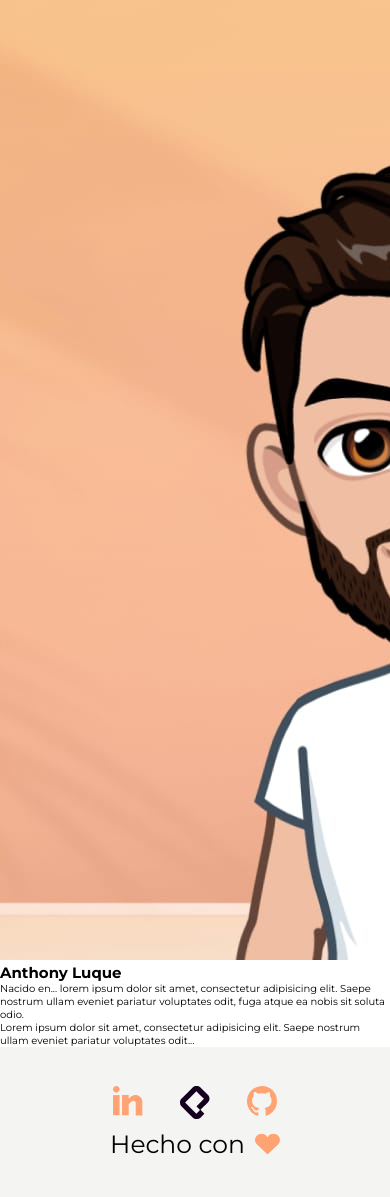
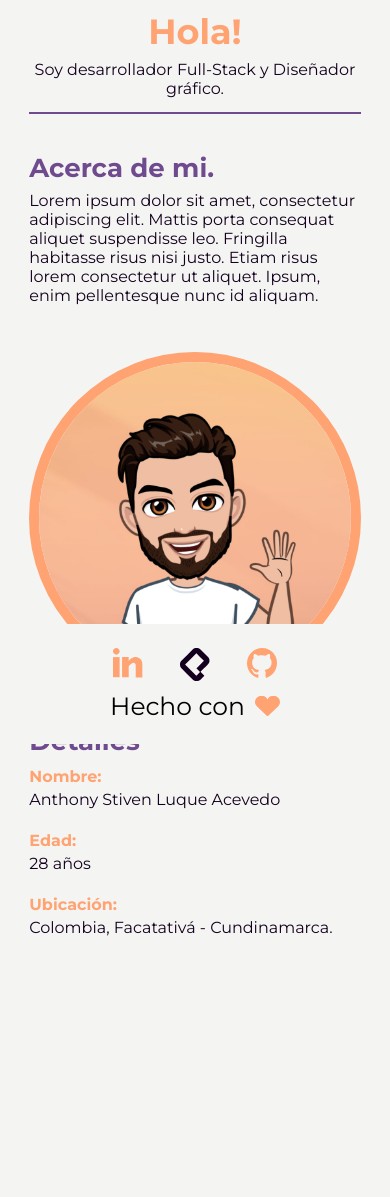
Before and after one commit to TonyLuque/udemy_web_personal, a Django app: page /about-me/ in a window 390 px wide; the page is wider, and only the part inside the window is pictured. Shown: the part 100-1297 px from the top of that part. After the commit the page ends 1036 px from the top of that part, so only its background shows below. Run offline with Django 3.2, Linux system fonts and the light colour scheme.

Commit message:
[ADD] finished about-me's mobile version

```diff
--- a/core/static/core/css/about-me.css
+++ b/core/static/core/css/about-me.css
@@ -1,3 +1,5 @@
+/* Sobreescribiendo los estilos de base para el header y el footer*/
+
 header {
     background-color: var(--white);
 }
@@ -18,3 +20,62 @@ footer {
     color: var(--purpure);
     font-weight: medium;
 }
+
+/* Aca inician los estilos del block content */
+main {
+    display: flex;
+    flex-direction: column;
+    align-items: center;
+    width: 100vw;
+    height: auto;
+    padding-top: 1rem;
+    padding-bottom: 130px;
+    background-color: var(--white);
+}
+
+.main__principal, .main__about_me{
+    width: 85vw;
+    max-width: 1295px;
+}
+
+.main__principal {
+    text-align: center;
+    border-bottom: 2px solid var(--violet);
+}
+
+.main__principal h2 {
+    font-weight: bold;
+    font-size: 3.5rem;
+    color: var(--orange);
+}
+
+.main__about_me article h2 {
+    font-size: 2.6rem;
+    font-weight: bold;
+    color: var(--violet);
+    margin-top: 3.8rem;
+}
+
+.main__about_me div {
+    margin-top: 4.7rem;
+}
+
+.main__about_me div img {
+    width: 100%;
+    height: 100%;
+    border-radius: 100%;
+    border: 1rem solid var(--orange);
+}
+
+.main__about_me article p b {
+    font-weight: bold;
+    color: var(--orange);
+    line-height: 2.6rem;
+}
+
+main p {
+    font-size: 1.6rem;
+    color: var(--black_violet);
+    margin-top: .7rem;
+    margin-bottom: 1.4rem;
+}
--- a/core/static/core/css/estilos.css
+++ b/core/static/core/css/estilos.css
@@ -82,9 +82,11 @@ footer {
     flex-direction: column;
     justify-content: center;
     align-items: center;
-    height: 150px;
+    height: 12rem;
     width: 100%;
     background-color: var(--violet);
+    position: fixed;
+    bottom: 0;
 }
 
 .footer__icons {
--- a/core/templates/core/about-me.html
+++ b/core/templates/core/about-me.html
@@ -9,14 +9,28 @@
 
 {% block content %}
 
-<div>
-    <div>
-        <img src="{% static 'core/img/avatar.jpg' %}" alt="">
-    </div>
-    <div >
-        <h2 >Anthony Luque</h2>
-        <p>Nacido en... lorem ipsum dolor sit amet, consectetur adipisicing elit. Saepe nostrum ullam eveniet pariatur voluptates odit, fuga atque ea nobis sit soluta odio.</p>
-        <p>Lorem ipsum dolor sit amet, consectetur adipisicing elit. Saepe nostrum ullam eveniet pariatur voluptates odit...</p>
-    </div>
-</div>
+<main>
+    <section class="main__principal">
+        <h2>Hola!</h2>
+        <p>Soy desarrollador Full-Stack y Diseñador gráfico.</p>
+    </section>
+    <section class="main__about_me">
+        <article>
+            <h2>Acerca de mi.</h2>
+            <p>Lorem ipsum dolor sit amet, consectetur adipiscing elit. Mattis porta consequat aliquet suspendisse leo. Fringilla habitasse risus nisi justo. Etiam risus lorem consectetur ut aliquet. Ipsum, enim pellentesque nunc id aliquam.</p>
+        </article>
+        <div>
+            <img src="{% static 'core/img/avatar.jpg' %}" alt="">
+        </div>
+        <article>
+            <h2>Detalles</h2>
+            <p><b>Nombre:</b><br>
+                Anthony Stiven Luque Acevedo<br><br>
+                <b>Edad:</b><br>
+                28 años<br><br>
+                <b>Ubicación:</b><br>
+                Colombia, Facatativá - Cundinamarca. </p>
+        </article>
+    </section>
+</main>
 {% endblock %}
```
